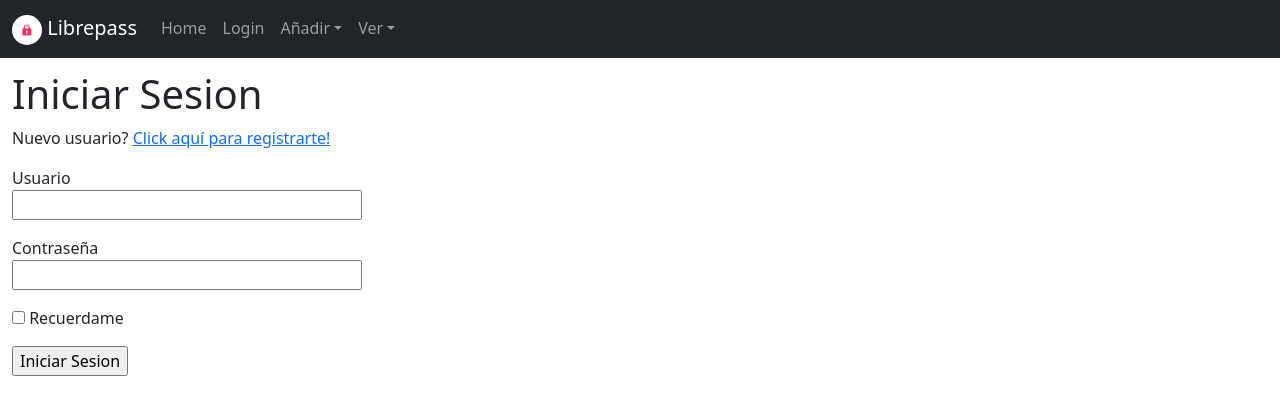
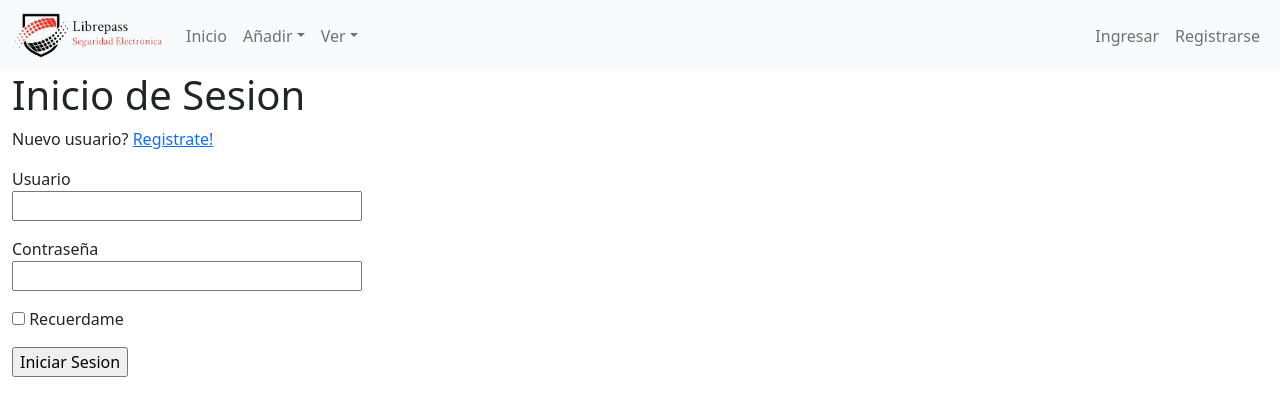
Before and after one commit to KrappRamiro/librepass, a Flask app: page /login in a window 1280 px wide. Shown: the top 416 px of the page. Run offline with Flask 2, Linux system fonts and the light colour scheme.

Commit message:
realizados pequeños cambios esteticos

```diff
--- a/webapp/routes.py
+++ b/webapp/routes.py
@@ -74,7 +74,7 @@ def add_employee():
         )
         db.session.add(employee)
         db.session.commit()
-        flash(f'Agregado al empleado {form.name.data}', category="success")
+        flash(f'Añadido al empleado {form.name.data}', category="success")
         return redirect(url_for('add_employee'))
     return render_template('add_employee.html', title='Añadir Employee', form=form)
 
--- a/webapp/static/css/style.css
+++ b/webapp/static/css/style.css
@@ -1 +1 @@
-body { padding-top: 70px; }
+/* body { padding-top: 70px; } */
--- a/webapp/templates/add_door.html
+++ b/webapp/templates/add_door.html
@@ -1,6 +1,6 @@
 {%extends "base.html"%} {%block content%}
 
-<div class="container-fuild">
+<div class="container-fluid">
 	<h1>Añadir Puerta</h1>
 	<form action="" method="post">
 		{{form.hidden_tag()}}
--- a/webapp/templates/base.html
+++ b/webapp/templates/base.html
@@ -15,35 +15,35 @@
 			href="https://cdn.jsdelivr.net/npm/bootstrap@5.2.1/dist/css/bootstrap.min.css"
 			rel="stylesheet"
 		/>
-		<script src="https://cdn.jsdelivr.net/npm/bootstrap@5.2.1/dist/js/bootstrap.bundle.min.js"></script>
 		<link rel="stylesheet" href="/static/css/style.css" />
 	</head>
 	<body>
-		<nav class="navbar navbar-expand-sm bg-dark navbar-dark fixed-top">
+		<nav class="navbar navbar-expand-lg bg-light">
 			<div class="container-fluid">
-				<ul class="navbar-nav">
-					<a class="navbar-brand" href="#">
+				<!-- Navbar Brand -->
+				<a class="navbar-brand" href="{{url_for('index')}}">
 					<img
-							src="/static/images/logo.png"
-							alt="Logo"
-							style="height: 30px; width: 30px"
-							class="rounded-pill"
+						src="/static/images/logo_largo_con_texto.png"
+						alt="Logo largo"
+						width="150px"
 					/>
-						Librepass
 				</a>
+				<button
+					class="navbar-toggler"
+					type="button"
+					data-bs-toggle="collapse"
+					data-bs-target="#navbarSupportedContent"
+					aria-controls="navbarSupportedContent"
+					aria-expanded="false"
+					aria-label="Toggle navigation"
+				>
+					<span class="navbar-toggler-icon"></span>
+				</button>
+				<div class="collapse navbar-collapse" id="navbarSupportedContent">
+					<ul class="navbar-nav me-auto mb-2 mb-lg-0">
 						<li class="nav-item">
-						<a class="nav-link" href="{{url_for('index')}}">Home</a>
+							<a class="nav-link" href="{{url_for('index')}}">Inicio</a>
 						</li>
-					{% if current_user.is_anonymous %}
-					<li class="nav-item">
-						<a class="nav-link" href="{{ url_for('login') }}">Login</a>
-					</li>
-					{% else %}
-					<li class="nav-item">
-						<a class="nav-link" href="{{ url_for('logout') }}">Logout</a>
-					</li>
-					{% endif %}
-
 						<li class="nav-item dropdown">
 							<a
 								class="nav-link dropdown-toggle"
@@ -93,20 +93,122 @@
 							</ul>
 						</li>
 					</ul>
+									<!-- Right side of navbar -->
+				{% if current_user.is_authenticated %}
+				<ul class="navbar-nav">
+					<li class="nav-item">
+						<a class="nav-link" href="#"
+							>Bienvenido, {{ current_user.username }}</a
+						>
+					</li>
+					<li class="nav-item">
+						<a class="nav-link" href="{{ url_for('logout') }}">Cerrar Sesion</a>
+					</li>
+				</ul>
+				{% else %}
+				<ul class="navbar-nav">
+					<li class="nav-item">
+						<a class="nav-link" href="{{ url_for('login') }}">Ingresar</a>
+					</li>
+					<li class="nav-item">
+						<a class="nav-link" href="{{ url_for('register') }}"
+							>Registrarse</a
+						>
+					</li>
+				</ul>
+				{% endif %}
+				</div>
 			</div>
 		</nav>
 
 		{% with messages = get_flashed_messages(with_categories = true) %} {% if
 		messages %} {% for category, message in messages %}
 		<div class="alert alert-{{ category }} alert-dismissible">
-			<button
-				type="button"
-				class="btn-close"
-				data-bs-dismiss="alert"
-			>
-			</button>
+			<button type="button" class="btn-close" data-bs-dismiss="alert"></button>
 			{{ message }}
 		</div>
-		{% endfor %} {% endif %} {% endwith %} {% block content %} {% endblock %}
+		{% endfor %} {% endif %} {% endwith %}
+
+		<!--
+		<nav>
+			<ul class="navbar-nav">
+				<a class="navbar-brand" href="#">
+					<img
+						src="/static/images/logo.png"
+						alt="Logo"
+						style="height: 30px; width: 30px"
+						class="rounded-pill"
+					/>
+					Librepass
+				</a>
+				<li class="nav-item">
+					<a class="nav-link" href="{{url_for('index')}}">Home</a>
+				</li>
+				{% if current_user.is_anonymous %}
+				<li class="nav-item">
+					<a class="nav-link" href="{{ url_for('login') }}">Login</a>
+				</li>
+				{% else %}
+				<li class="nav-item">
+					<a class="nav-link" href="{{ url_for('logout') }}">Logout</a>
+				</li>
+				{% endif %}
+
+				<li class="nav-item dropdown">
+					<a
+						class="nav-link dropdown-toggle"
+						href="#"
+						role="button"
+						data-bs-toggle="dropdown"
+						>Añadir</a
+					>
+					<ul class="dropdown-menu">
+						<li>
+							<a class="dropdown-item" href="{{url_for('add_employee')}}"
+								>Empleado</a
+							>
+						</li>
+						<li>
+							<a class="dropdown-item" href="{{url_for('add_door')}}">Puerta</a>
+						</li>
+					</ul>
+				</li>
+
+				<li class="nav-item dropdown">
+					<a
+						class="nav-link dropdown-toggle"
+						href="#"
+						role="button"
+						data-bs-toggle="dropdown"
+						>Ver</a
+					>
+					<ul class="dropdown-menu">
+						<li>
+							<a class="dropdown-item" href="{{url_for('see_employees')}}">
+								Lista de Empleados
+							</a>
+						</li>
+						<li>
+							<a class="dropdown-item" href="{{url_for('see_doors')}}">
+								Lista de Puertas
+							</a>
+						</li>
+						<li>
+							<a href="{{url_for('see_accesses')}}" class="dropdown-item">
+								Lista de Accesos
+							</a>
+						</li>
+					</ul>
+				</li>
+			</ul>
+		</nav>
+  -->
+		{% block content %} {% endblock %}
+
+		<script
+			src="https://cdn.jsdelivr.net/npm/bootstrap@5.2.2/dist/js/bootstrap.bundle.min.js"
+			integrity="sha384-OERcA2EqjJCMA+/3y+gxIOqMEjwtxJY7qPCqsdltbNJuaOe923+mo//f6V8Qbsw3"
+			crossorigin="anonymous"
+		></script>
 	</body>
 </html>
--- a/webapp/templates/login.html
+++ b/webapp/templates/login.html
@@ -1,7 +1,7 @@
 {%extends "base.html"%} {%block content%}
 
 <div class="container-fluid">
-	<h1>Iniciar Sesion</h1>
+	<h1>Inicio de Sesion</h1>
 	<form action="" method="POST">
 		<!--
 		The action attribute of the form is used to tell the browser the URL that should be used when submitting the information the user entered in the form.
@@ -13,7 +13,7 @@
 		{{form.hidden_tag()}}
 		<p>
 			Nuevo usuario?
-			<a href="{{ url_for('register') }}">Click aquí para registrarte!</a>
+			<a href="{{ url_for('register') }}">Registrate!</a>
 		</p>
 		<p>
 			{{ form.username.label }} <br />
--- a/webapp/templates/register.html
+++ b/webapp/templates/register.html
@@ -1,6 +1,6 @@
 {%extends "base.html"%} {%block content%}
 <div class="container-fluid">
-	<h1>Registrarse</h1>
+	<h1>Crea tu cuenta</h1>
 	<form action="" method="post">
 		{{form.hidden_tag()}}
 		<p>
```
Also changed, not shown: informe/images/librepass.png (deleted), informe/images/librepass_2.jpg (deleted), informe/images/logo.png, informe/images/logo_largo_con_texto.png (added), webapp/static/images/logo.png, webapp/static/images/logo_largo_con_texto.png (added), 3 other files. Lines whose indentation alone changed are shown as unchanged.
